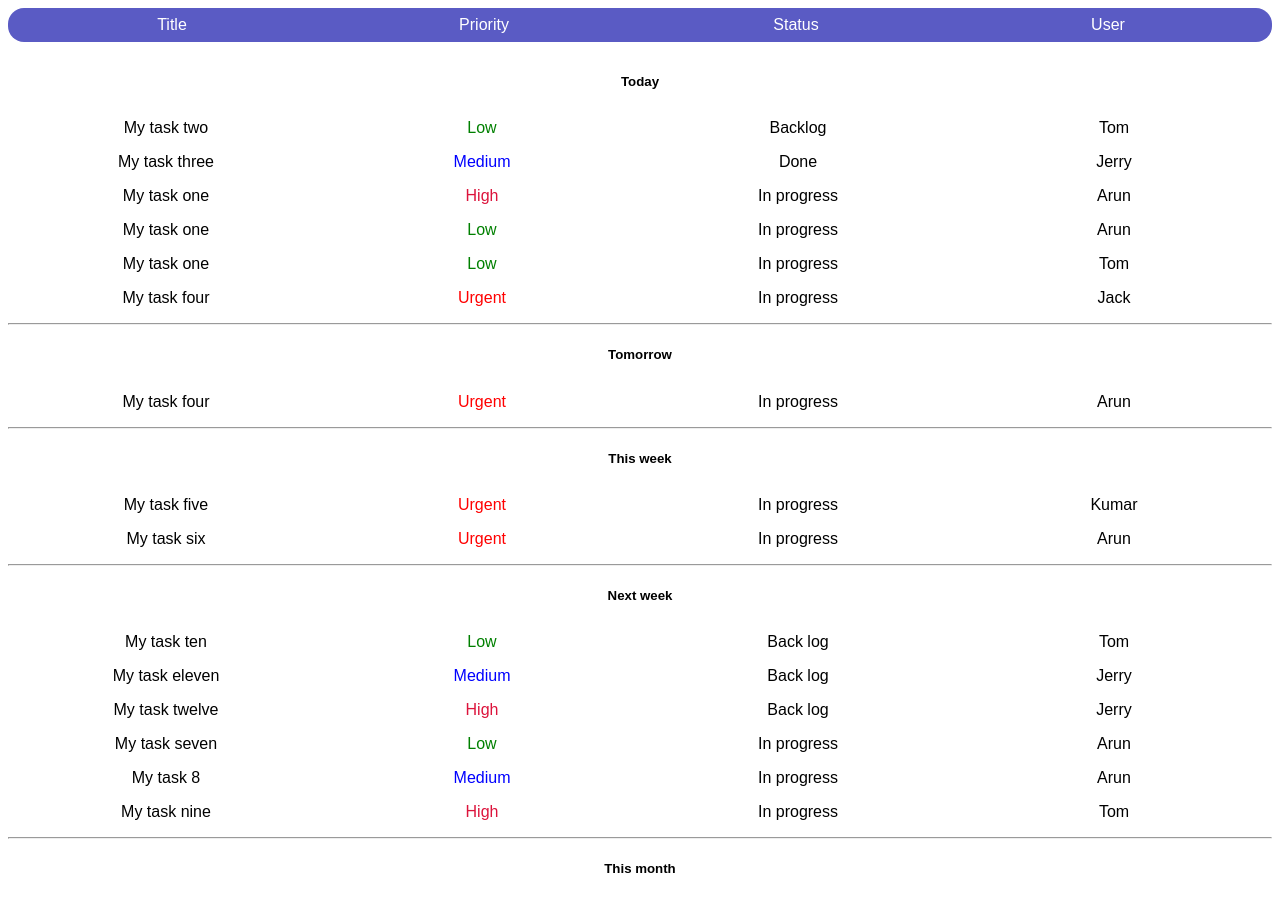
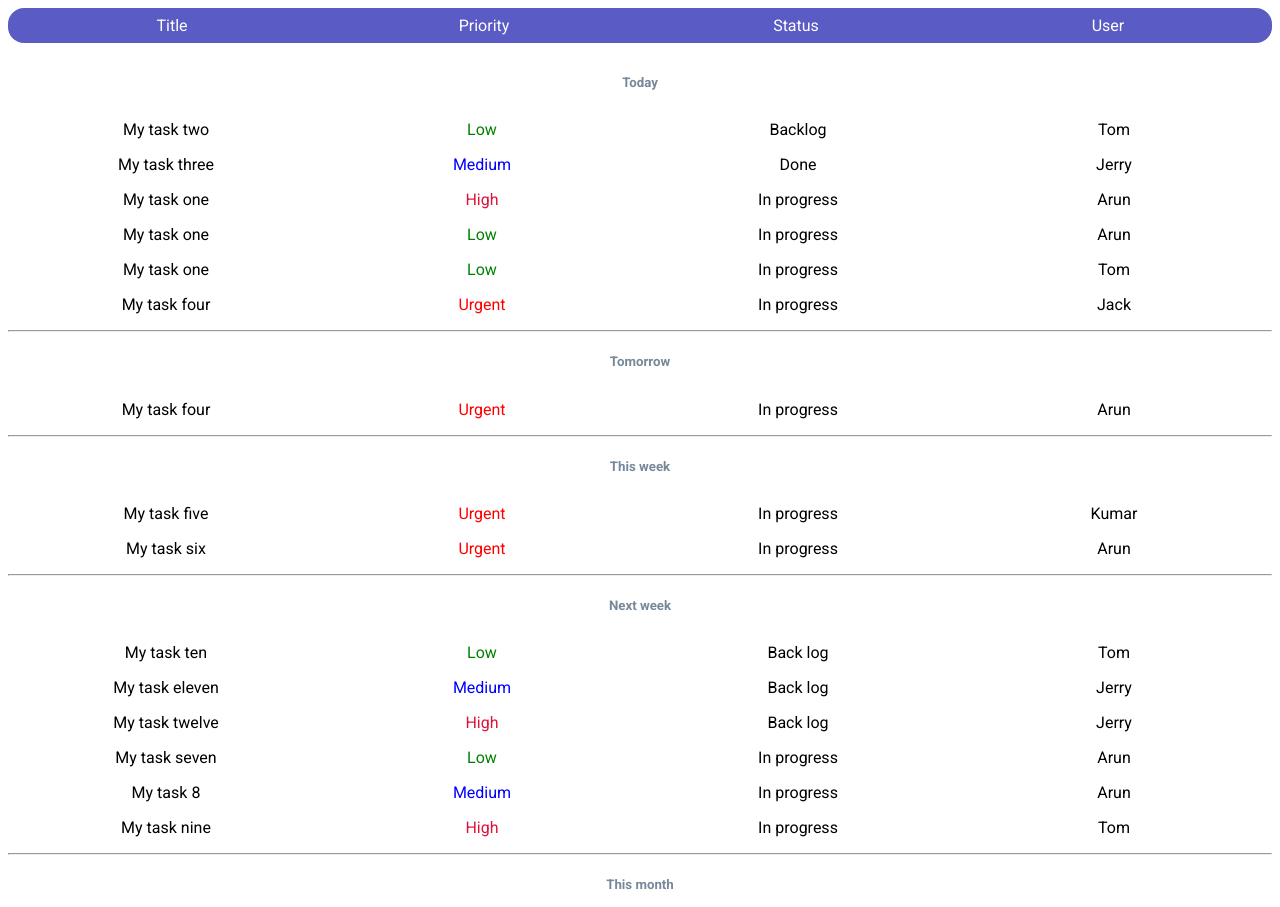
Before and after one commit to arunkumar413/taskManager2, a React (Create React App) app: page / in a window 1280 px wide. Shown: the top 907 px of the page. Built offline with nearby package versions, Linux system fonts and the light colour scheme.

Commit message:
changing font family and date-category style

```diff
--- a/public/index.html
+++ b/public/index.html
@@ -11,6 +11,9 @@
     -->
 	<link rel="manifest" href="%PUBLIC_URL%/manifest.json">
 	<link rel="shortcut icon" href="%PUBLIC_URL%/favicon.ico">
+  <link rel="preconnect" href="https://fonts.googleapis.com">
+<link rel="preconnect" href="https://fonts.gstatic.com" crossorigin>
+<link href="https://fonts.googleapis.com/css2?family=Roboto:ital,wght@0,100;0,300;0,400;0,500;0,700;0,900;1,100;1,300;1,400;1,500;1,700;1,900&display=swap" rel="stylesheet">
 	<!--
       Notice the use of %PUBLIC_URL% in the tags above.
       It will be replaced with the URL of the `public` folder during the build.
--- a/src/App.js
+++ b/src/App.js
@@ -143,26 +143,26 @@ export default function App() {
         <span>User</span>
       </div>
       <div className="all-tasks-container">
-        <h5> Today </h5>
+        <h5 className="date-category"> Today </h5>
         {todayElements}
         <hr />
-        <h5> Tomorrow </h5>
+        <h5 className="date-category"> Tomorrow </h5>
         {tomorrowElements}
         <hr />
 
-        <h5> This week </h5>
+        <h5 className="date-category"> This week </h5>
         {thisWeekElements}
         <hr />
 
-        <h5> Next week </h5>
+        <h5 className="date-category"> Next week </h5>
         {NextWeekElements}
         <hr />
 
-        <h5> This month </h5>
+        <h5 className="date-category"> This month </h5>
         {thisMonthElements}
         <hr />
 
-        <h5> Next month </h5>
+        <h5 className="date-category"> Next month </h5>
         {nextMonthElements}
         <hr />
       </div>
--- a/src/styles.css
+++ b/src/styles.css
@@ -1,6 +1,7 @@
 .App {
-  font-family: sans-serif;
+  /* font-family: sans-serif; */
   text-align: center;
+  font-family: 'Roboto', sans-serif;
 }
 
 .all-tasks-container {
@@ -48,3 +49,9 @@
 .task-container:hover {
   background-color: whitesmoke;
 }
+
+
+.date-category{
+
+  color: lightslategray;
+}
```
Also changed, not shown: 8 other files (tests, documents, lock files or other folders).
